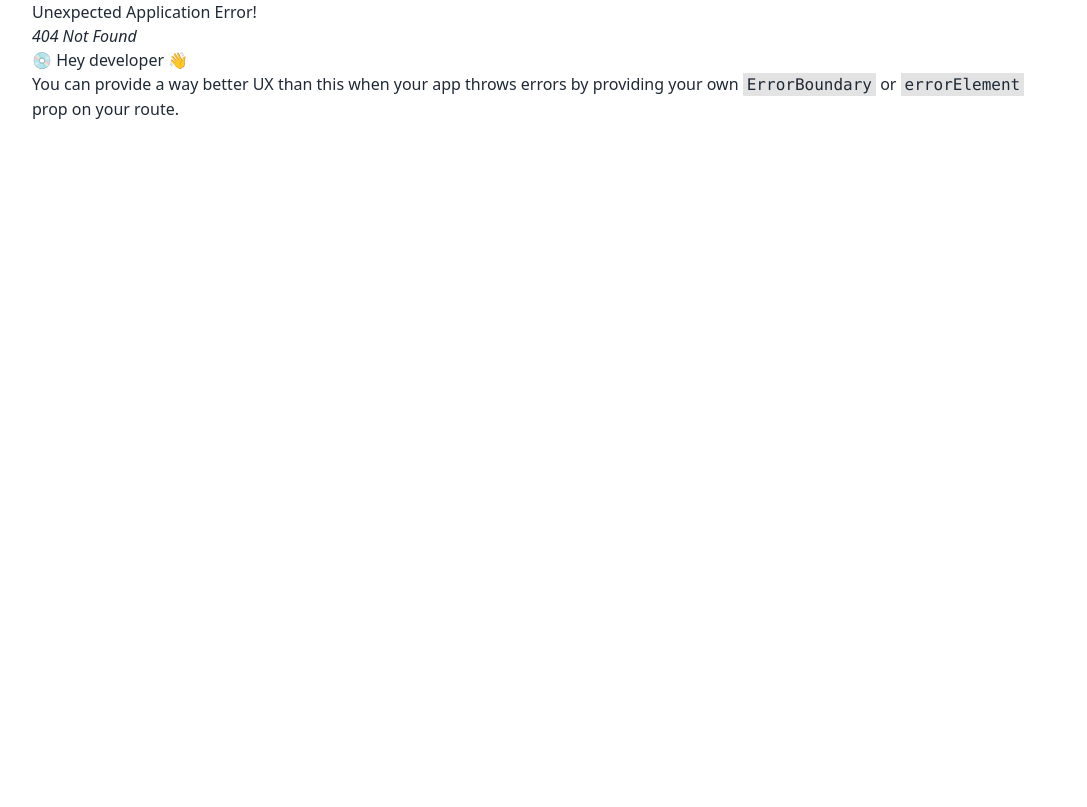
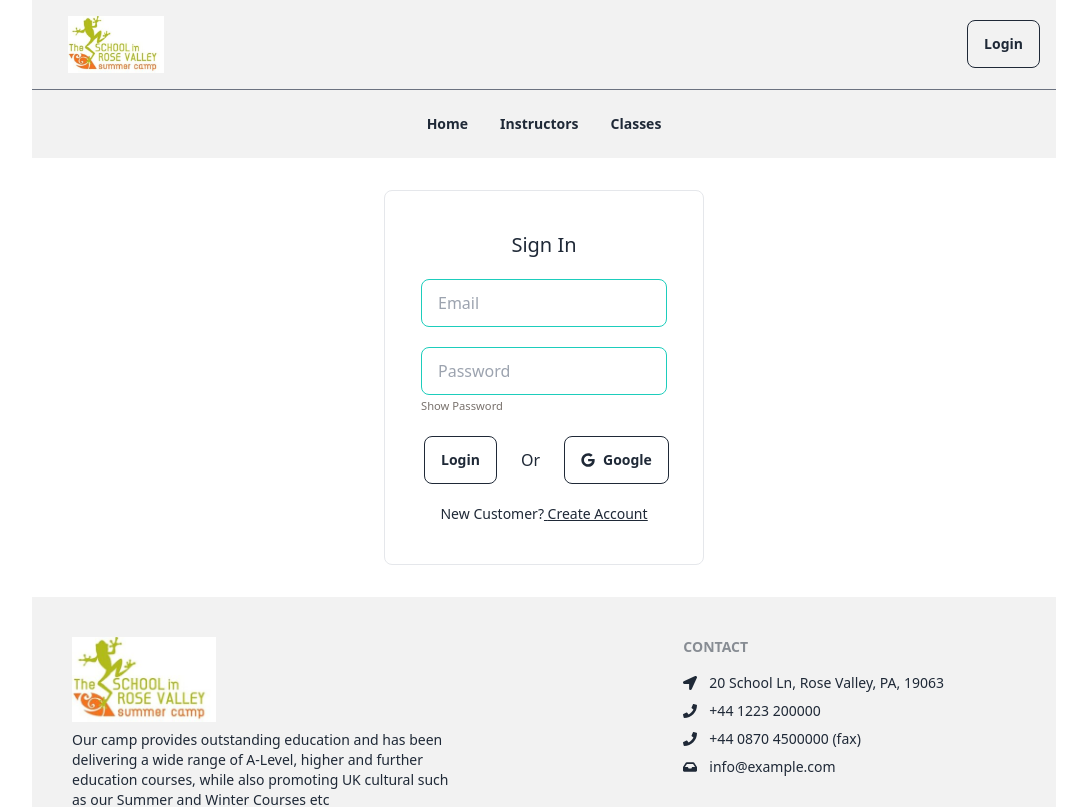
Before and after one commit to BackDevBin/summer-camp-school-client, a React (Vite) app: page /login in a window 1280 px wide. Before the commit this address had no page. Shown: the top 807 px of the page, without its empty margins (96-1183 px from the left). Built offline with nearby package versions, Linux system fonts and the light colour scheme.

Commit message:
Create login page

```diff
--- /dev/null
+++ b/src/component/Pages/Login/Login.jsx
@@ -0,0 +1,115 @@
+import React, { useState } from 'react';
+// import { useContext } from 'react';
+import { FaGoogle } from 'react-icons/fa';
+import { Link, useLocation, useNavigate } from 'react-router-dom';
+// import { AuthContext } from '../../AuthProvider/AuthProvider';
+// import useTitle from '../../../CustomHooks/useTitle';
+// import Swal from 'sweetalert2';
+
+const Login = () => {
+    const [show, setShow] = useState(false);
+
+
+    // const {GoogleLogin,createLogin} = useContext(AuthContext);
+
+
+    // const navigate = useNavigate();
+
+    // let location = useLocation();
+
+    // const from = location.state?.from?.pathname || '/';
+
+    // useTitle("Login");
+
+    const handleLogin =(event) =>{
+        event.preventDefault();
+
+        const form = event.target;
+        const email = form.email.value;
+        const pass = form.password.value;
+
+
+
+    //     createLogin(email, pass)
+    //     .then(result =>{
+    //         const logUser = result.user;
+    //         form.reset();
+    //         navigate(from);
+
+    //         Swal.fire({
+    //             title: 'Login successful !!!',
+    //             text: 'Do you want to continue',
+    //             icon: 'success',
+    //             confirmButtonText: 'Continue'
+    //           })
+    //     })
+    //     .catch(error =>{
+    //         Swal.fire({
+    //             title: 'Opps !!! Login Unsuccessful',
+    //             text: `${error.message}`,
+    //             icon: 'error',
+    //             confirmButtonText: 'Continue'
+    //           })
+    //     })
+
+     }
+
+     const loginGoogle = () =>{
+
+    //     GoogleLogin()
+    //     .then(result =>{
+    //         const logUser = result.user;
+    //         navigate(from);
+
+    //         Swal.fire({
+    //             title: 'Login successful !!!',
+    //             text: 'Do you want to continue',
+    //             icon: 'success',
+    //             confirmButtonText: 'Continue'
+    //           })
+    //     })
+    //     .catch(error =>{
+
+    //         Swal.fire({
+    //             title: 'Opps !!! Login Unsuccessful',
+    //             text: `${error.message}`,
+    //             icon: 'error',
+    //             confirmButtonText: 'Continue'
+    //           })
+
+    //     })
+    }
+
+
+    return (
+        <div className='w-full'>
+
+            <div className='mx-auto my-8 py-10 px-9 w-80 text-center space-y-5 border rounded-lg '>
+                <h3 className='text-xl'>Sign In</h3>
+                <form onSubmit={handleLogin} className='space-y-5'>
+                    <input type="email" placeholder="Email" name='email' className="input input-bordered input-accent  block w-full max-w-xs " required />
+                    <div>
+                        <input type={show ? "text" : "password"} placeholder="Password" name='password' className="input input-bordered input-accent block w-full max-w-xs" required />
+                        <p onClick={() => setShow(!show)} className='text-start text-sm text-stone-500'><small>
+                            {
+                                show ? <span className="link link-hover">Hide Password</span> : <span className="link link-hover">Show Password</span>
+                            }
+                        </small></p>
+
+                    </div>
+                    <div className='flex mx-auto space-x-3 w-60'>
+                        <input className="btn btn-outline  normal-case" type="submit" value="Login" />
+                        <h3 className='p-3'>Or</h3>
+                        <button onClick={loginGoogle} type='button' className="btn btn-outline  normal-case"><FaGoogle></FaGoogle> Google</button>
+                    </div>
+                    <div className='text-sm '>
+                        <span>New Customer?</span>
+                        <span className="underline"> <Link to='/register'>Create Account</Link></span>
+                    </div>
+                </form>
+            </div>
+        </div>
+    );
+};
+
+export default Login;
--- a/src/component/Shared/Navbar/Navbar.jsx
+++ b/src/component/Shared/Navbar/Navbar.jsx
@@ -1,7 +1,6 @@
 import React from 'react';
 import { Link } from 'react-router-dom';
 import webLogo from '../../../assets/weblogo.jpg'
-import instagram from '../../../assets/insta.png'
 
 
 const Navbar = () => {   //Home, Instructors, Classes, Dashboard
@@ -20,7 +19,7 @@ const Navbar = () => {   //Home, Instructors, Classes, Dashboard
         <div>
             <div className='bg-base-200 border-b border-gray-500 flex items-center p-4 justify-between'>
             <Link to="/"><img className='w-24 md:mx-5' src={webLogo} alt="" /></Link>
-            <img className='rounded-full w-12 mx-2' src={instagram} alt="" />
+            <Link to="/login"><button className="btn btn-outline normal-case">Login</button></Link>
             </div>
             <div className="navbar bg-base-200">
                 <div className="navbar-start">
```
Also changed, not shown: src/component/Provider/Routes.jsx (+5 -4 lines).
